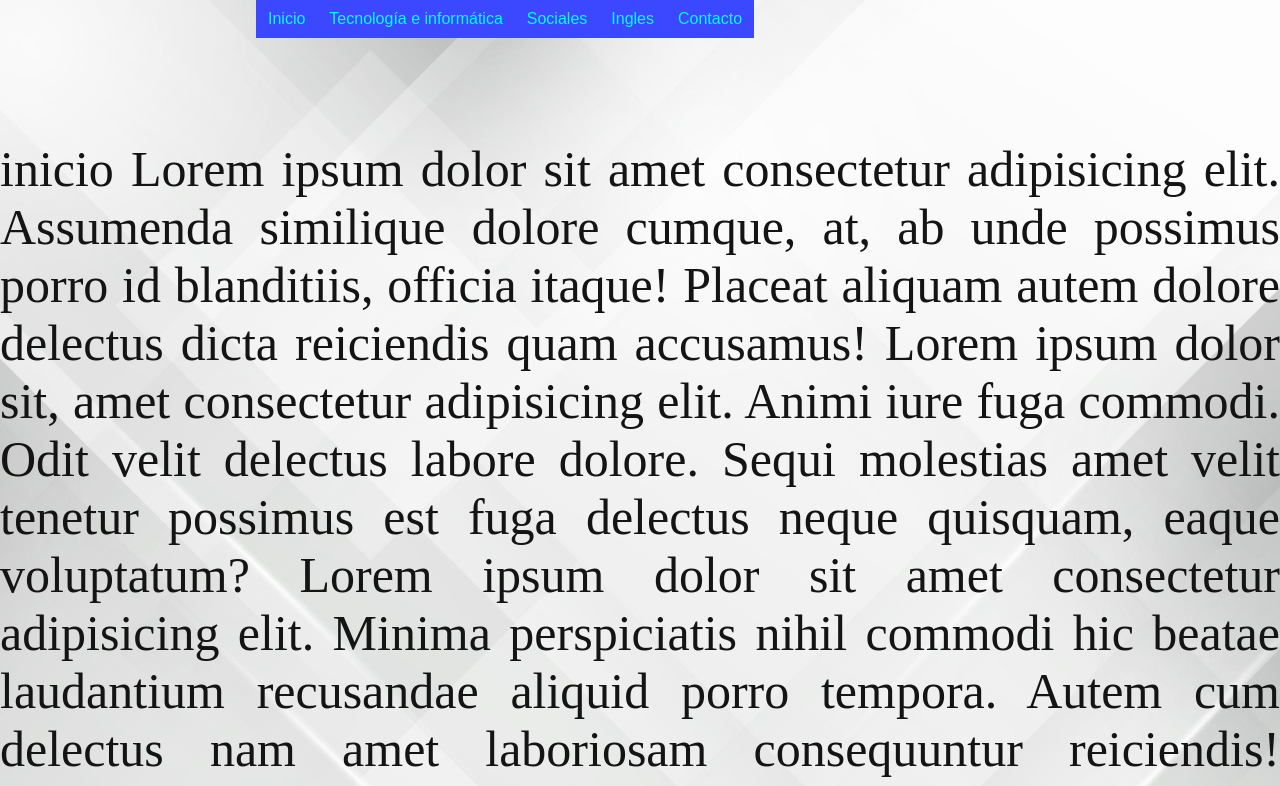
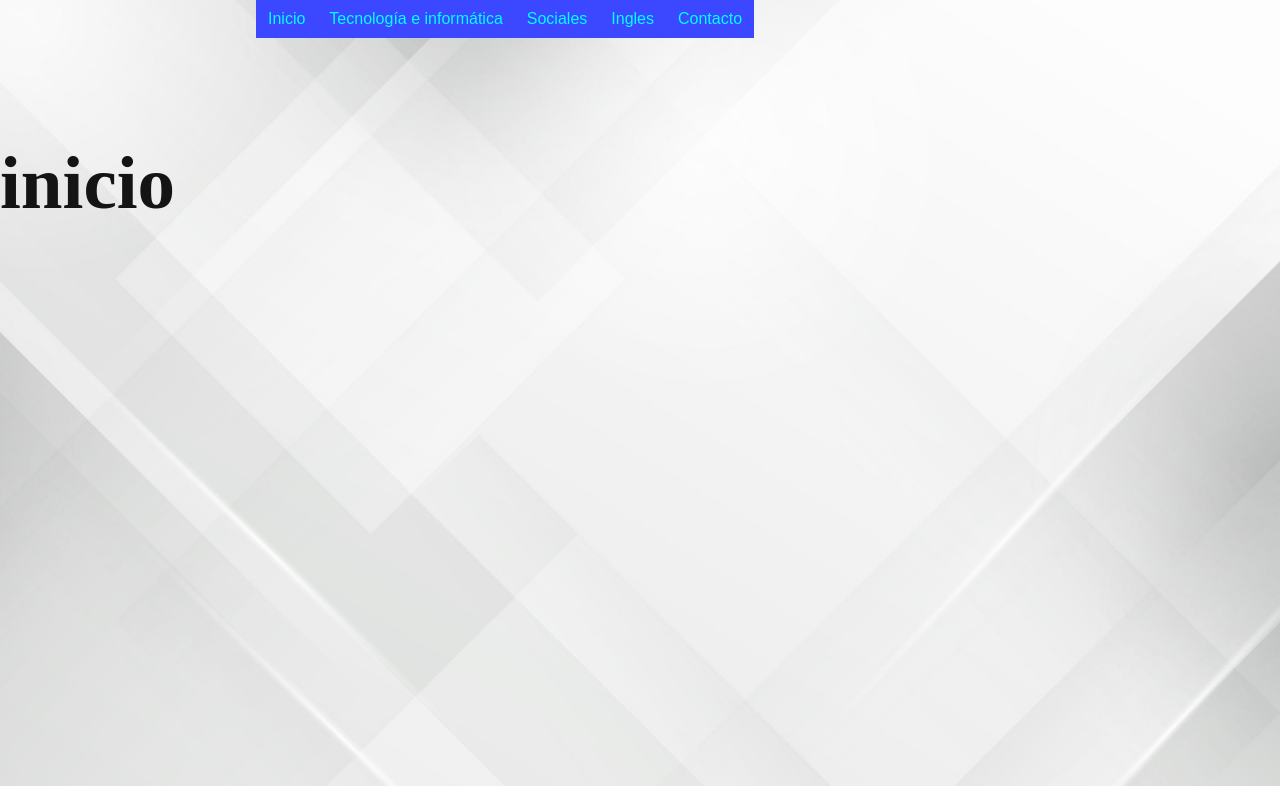
Before and after one commit to EMILINYOJANA/DEM-8-3_1, a plain HTML site: page index.html in a window 1280 px wide. Shown: the top 786 px of the page. Drawn offline with Linux system fonts and the light colour scheme.

Commit message:
Add files via upload

```diff
--- a/index.html
+++ b/index.html
@@ -56,11 +56,7 @@
 <!--Menu desplegable--->
 
 <div class="texto">
-    inicio
-Lorem ipsum dolor sit amet consectetur adipisicing elit. Assumenda similique dolore cumque, at, ab unde possimus porro id blanditiis, officia itaque! Placeat aliquam autem dolore delectus dicta reiciendis quam accusamus!
-Lorem ipsum dolor sit, amet consectetur adipisicing elit. Animi iure fuga commodi. Odit velit delectus labore dolore. Sequi molestias amet velit tenetur possimus est fuga delectus neque quisquam, eaque voluptatum?
-Lorem ipsum dolor sit amet consectetur adipisicing elit. Minima perspiciatis nihil commodi hic beatae laudantium recusandae aliquid porro tempora. Autem cum delectus nam amet laboriosam consequuntur reiciendis! Eligendi, est deleniti.
-    Lorem ipsum dolor sit amet consectetur adipisicing elit. Deserunt, aspernatur necessitatibus adipisci ut cum mollitia sed suscipit officia fugiat, animi, unde veniam beatae saepe! Nemo recusandae incidunt amet unde expedita.
+    <h2>inicio</h2>
 
 </div>
 
```
